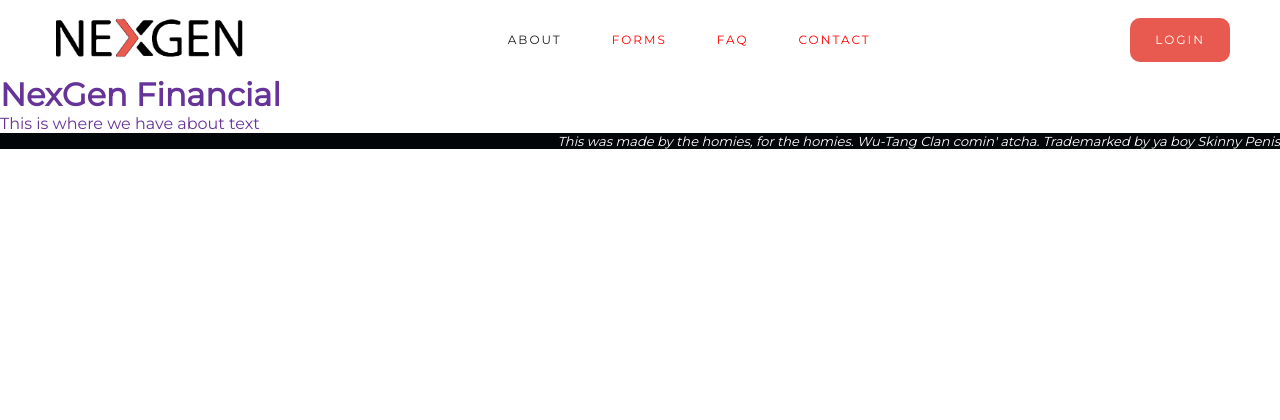
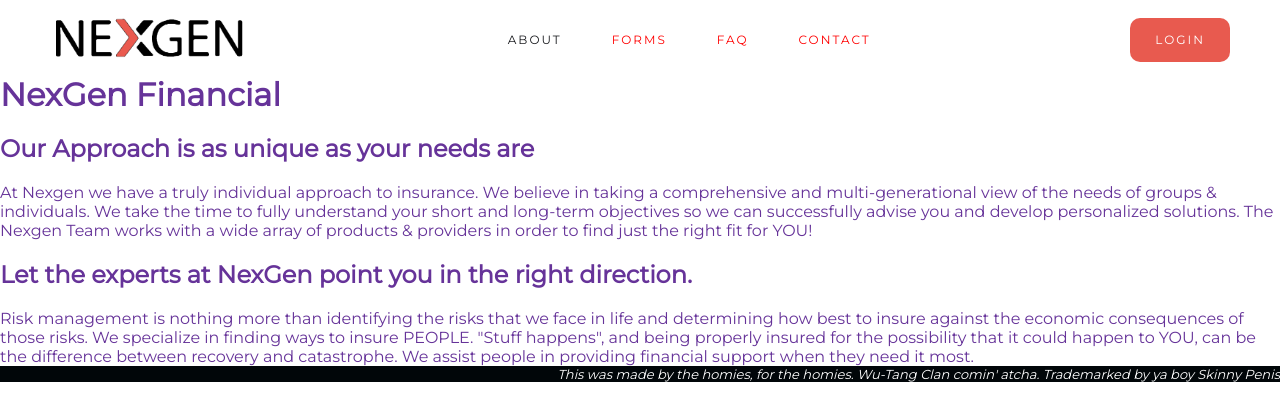
Before and after one commit to HailMaryProj304/HailMary, a React (Create React App) app in the folder projectnexgenfinancial/: page /About in a window 1280 px wide. Shown: the top 420 px of the page. Built offline with nearby package versions, Linux system fonts and the light colour scheme.

Commit message:
Add about text and css for LoginPage
css file still blank

```diff
--- a/projectnexgenfinancial/src/About.js
+++ b/projectnexgenfinancial/src/About.js
@@ -5,7 +5,19 @@ function About() {
     return (
         <div className="About-BodyText">
             <h1>NexGen Financial</h1>
-            <p>This is where we have about text</p>
+            <h2>Our Approach is as unique as your needs are</h2>
+            <p>At Nexgen we have a truly individual approach to insurance. We believe in taking a comprehensive and multi-generational view of the needs of groups & individuals.
+
+We take the time to fully understand your short and long-term objectives so we can successfully advise you and develop personalized solutions.
+
+The Nexgen Team works with a wide array of products & providers in order to find just the right fit for YOU!</p>
+
+
+        <h2>Let the experts at NexGen point you in the right direction.</h2>
+
+        <p>Risk management is nothing more than identifying the risks that we face in life and determining how best to insure against the economic consequences of those risks. We specialize in finding ways to insure PEOPLE.
+
+"Stuff happens", and being properly insured for the possibility that it could happen to YOU, can be the difference between recovery and catastrophe. We assist people in providing financial support when they need it most.</p>
         </div>
     );
 }
--- /dev/null
+++ b/projectnexgenfinancial/src/CSS/LoginPage.css
@@ -0,0 +1,3 @@
+.innerForm {
+    color: black;
+}
--- a/projectnexgenfinancial/src/components/LoginPage.js
+++ b/projectnexgenfinancial/src/components/LoginPage.js
@@ -1,4 +1,5 @@
 import React, {useState} from 'react'
+import '../CSS/LoginPage.css';
 
 function LoginPage({ Login, error}) {
     //details that are being sent over
```
